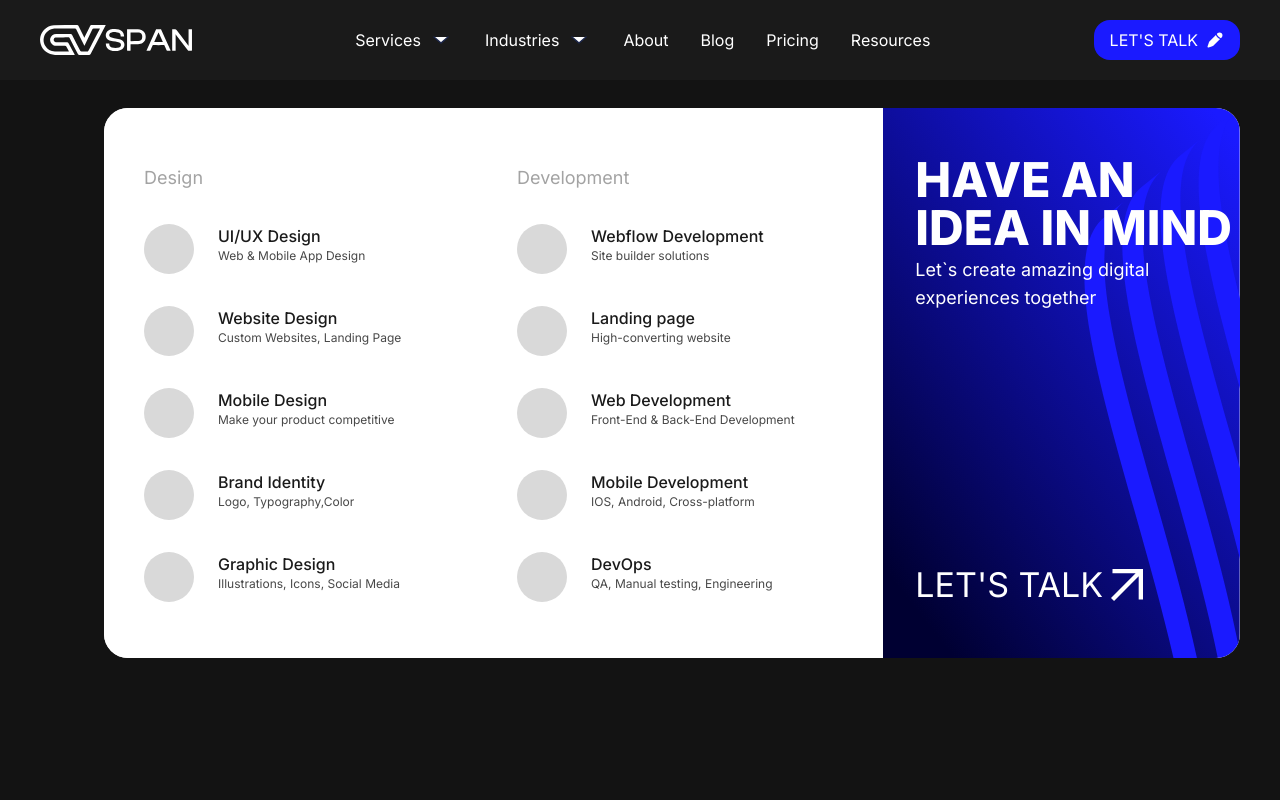
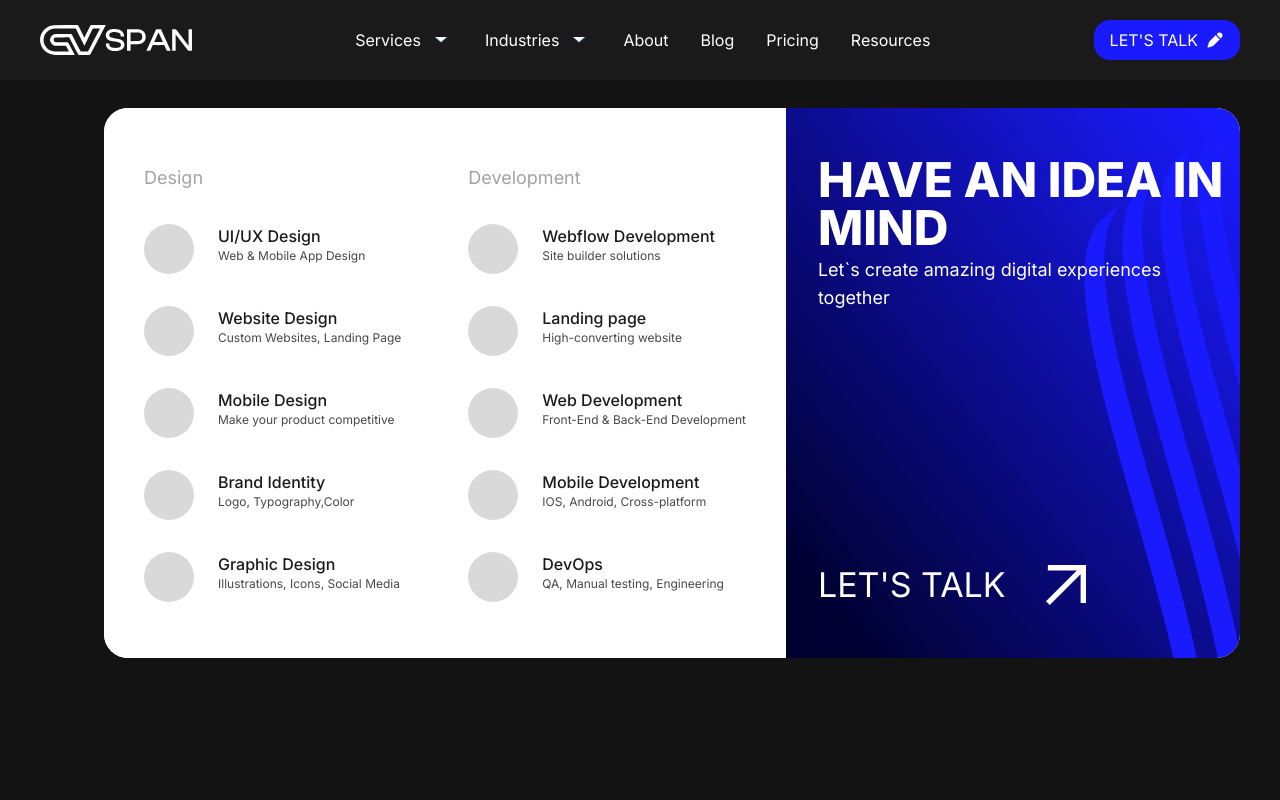
Before and after one commit to cvspan/cvspan-web, a Next.js app: page / in a window 1280 px wide. Both pictures are taken after a click on the button "Services". Shown: the top 800 px of the page. Built offline with nearby package versions, Linux system fonts and the light colour scheme.

Commit message:
Fix spacing in navdropdown

```diff
--- a/src/components/molecules/NavDropDown/index.tsx
+++ b/src/components/molecules/NavDropDown/index.tsx
@@ -7,7 +7,7 @@ export const ServiceNavDropDown = ({ isLight, links }: { isLight: boolean; links
         <div>
             <div>
                 <div className="grid auto-cols-auto grid-cols-12 gap-x-[33px] rounded-3xl bg-white">
-                    <div className="col-span-8">
+                    <div className="col-span-7">
                         <div className="rounded-l-[24px] bg-white py-14 ps-[40px]">
                             <ul className="grid gap-x-[60px]">
                                 {links.map((navList: NavbarList) => (
@@ -31,7 +31,7 @@ export const ServiceNavDropDown = ({ isLight, links }: { isLight: boolean; links
                             </ul>
                         </div>
                     </div>
-                    <div className="col-span-4">
+                    <div className="col-span-5">
                         <div className="h-full">
                             <div className="bg relative flex h-full flex-col justify-between rounded-r-3xl py-12 pe-2 ps-8">
                                 <div className="flex flex-shrink-0 flex-col gap-y-1">
@@ -45,7 +45,7 @@ export const ServiceNavDropDown = ({ isLight, links }: { isLight: boolean; links
                                 </div>
                                 <Link
                                     href="/"
-                                    className={`inline-flex flex-shrink-0 items-center text-[34px] ${isLight ? 'text-black' : 'text-white'}`}
+                                    className={`inline-flex flex-shrink-0 items-center gap-x-[40px] text-[34px] ${isLight ? 'text-black' : 'text-white'}`}
                                 >
                                     <span>LET{`'S`} TALK</span>
                                     <svg
@@ -54,7 +54,6 @@ export const ServiceNavDropDown = ({ isLight, links }: { isLight: boolean; links
                                         height="40"
                                         viewBox="0 0 40 40"
                                         fill="currentColor"
-                                        className="ps-2"
                                     >
                                         <path d="M1.90476 0L1.82466 5.38679L30.8036 5.3869L0 36.1905L3.80952 40L34.6131 9.19643L34.6132 38.0954L40 38.0952C40 24.1486 40 13.3486 40 0H1.90476Z" />
                                     </svg>
@@ -111,7 +110,7 @@ export const IndustryDropDown = ({ isLight, links }: { isLight: boolean; links:
                                 </div>
                                 <Link
                                     href="/"
-                                    className={`inline-flex flex-shrink-0 items-center text-[34px] ${isLight ? 'text-black' : 'text-white'}`}
+                                    className={`inline-flex flex-shrink-0 items-center gap-x-[40px] text-[34px] ${isLight ? 'text-black' : 'text-white'}`}
                                 >
                                     <span>LET{`'S`} TALK</span>
                                     <svg
@@ -120,7 +119,6 @@ export const IndustryDropDown = ({ isLight, links }: { isLight: boolean; links:
                                         height="40"
                                         viewBox="0 0 40 40"
                                         fill="currentColor"
-                                        className="ps-2"
                                     >
                                         <path d="M1.90476 0L1.82466 5.38679L30.8036 5.3869L0 36.1905L3.80952 40L34.6131 9.19643L34.6132 38.0954L40 38.0952C40 24.1486 40 13.3486 40 0H1.90476Z" />
                                     </svg>
```
